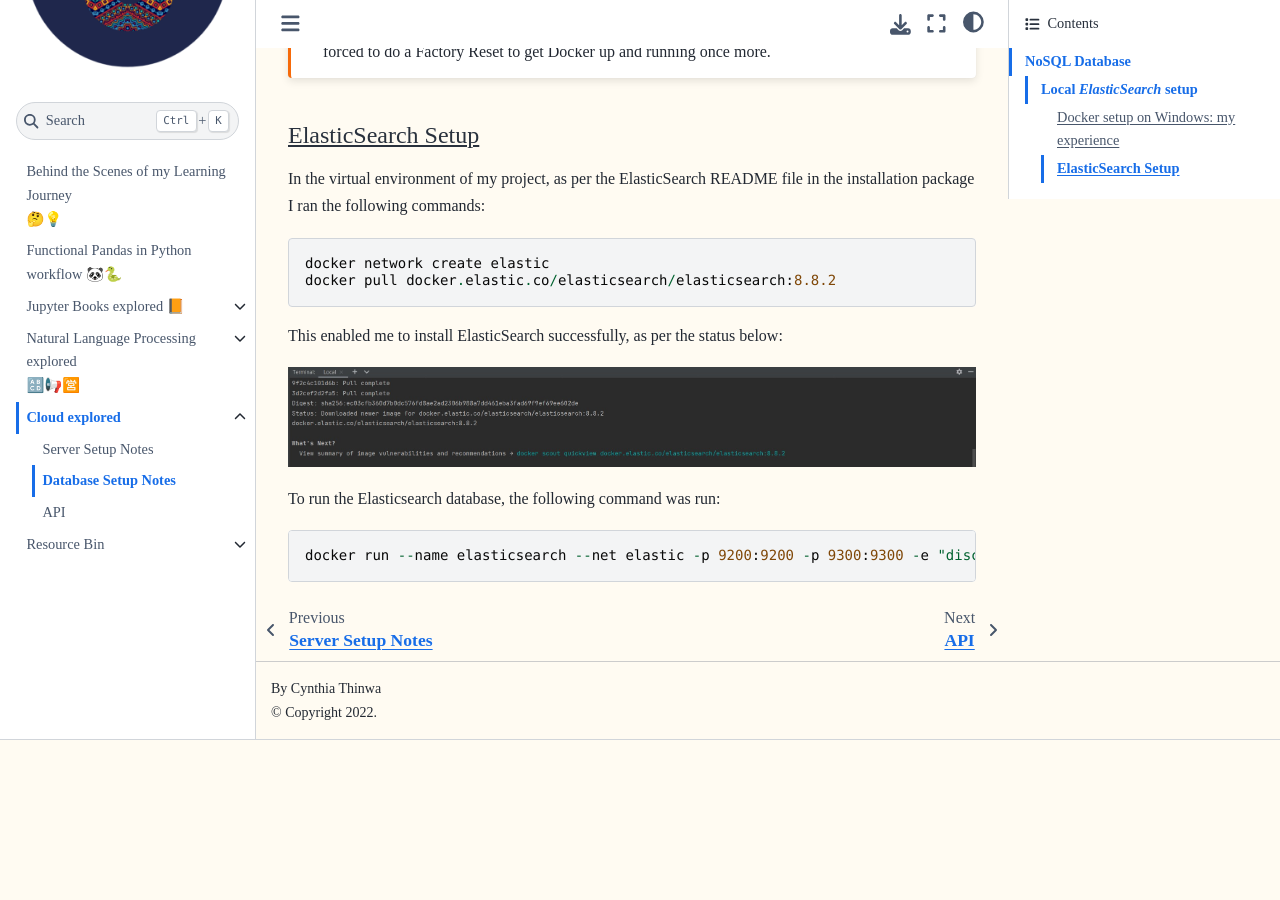
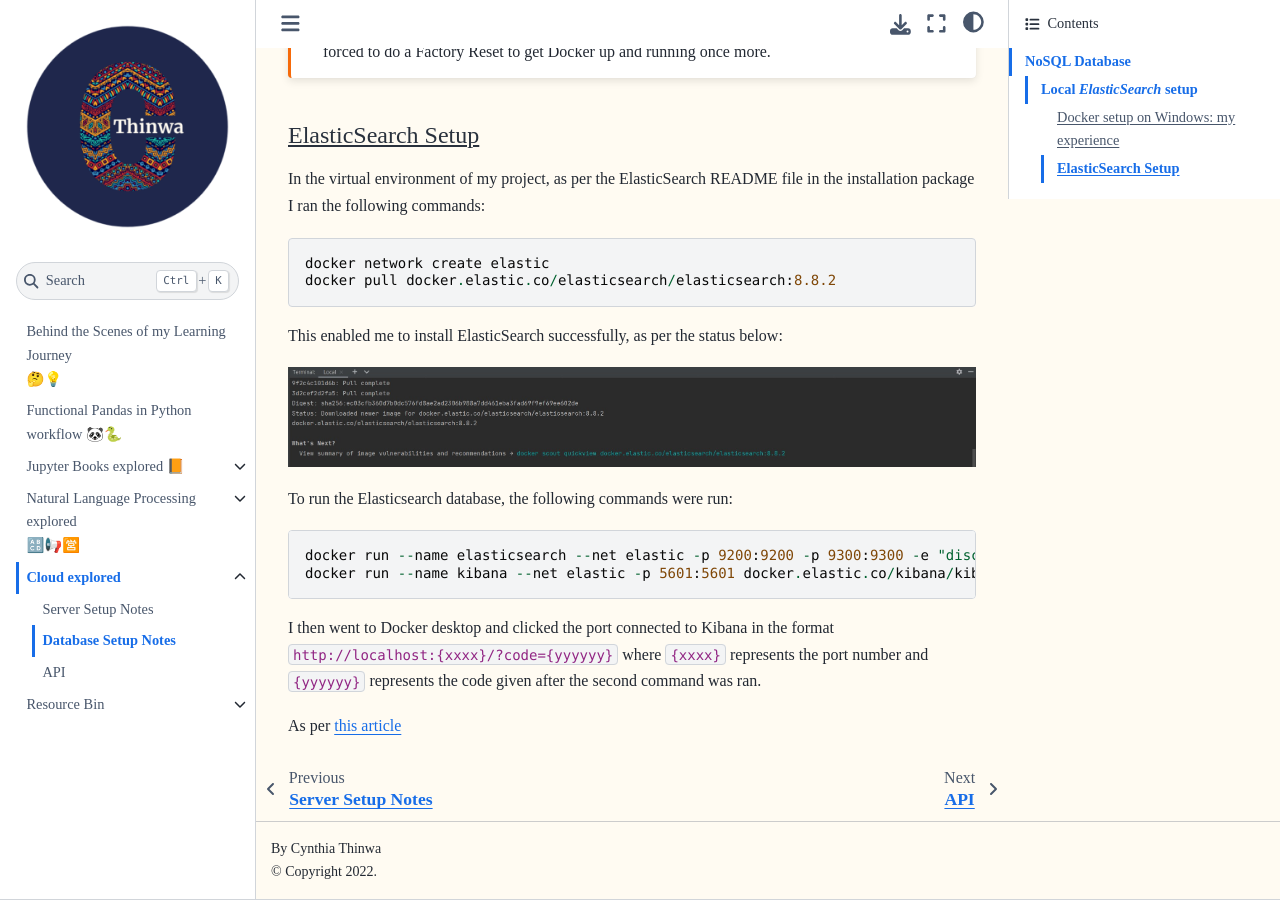
Before and after one commit to CeeThinwa/BTS-Continuous-Learning, a Jupyter Book: the page built from book/6/database_setup.md, in a window 1280 px wide and 900 px high, scrolled down 8454 px. Built offline with Jupyter Book 1.0.4 settings and Sphinx 7.4.7 and the Sphinx Book theme 1.1.4, drawn with Linux system fonts in a browser that asks for light colours; before the commit the page ends 9194 px from its top, so only the background shows below that.

Commit message:
Update database_setup.md

````diff
--- a/book/6/database_setup.md
+++ b/book/6/database_setup.md
@@ -117,8 +117,14 @@
 
 ![Elasticsearch success](../_static/images/elasticsearch-success.jpg)
 
-To run the Elasticsearch database, the following command was run:
+To run the Elasticsearch database, the following commands were run:
 
 ```
 docker run --name elasticsearch --net elastic -p 9200:9200 -p 9300:9300 -e "discovery.type=single-node" -t docker.elastic.co/elasticsearch/elasticsearch:8.8.2
+docker run --name kibana --net elastic -p 5601:5601 docker.elastic.co/kibana/kibana:8.8.2
 ```
+
+I then went to Docker desktop and clicked the port connected to Kibana in the format `http://localhost:{xxxx}/?code={yyyyyy}`
+where `{xxxx}` represents the port number and `{yyyyyy}` represents the code given after the second command was ran.
+
+As per [this article](https://kb.objectrocket.com/elasticsearch/how-to-configure-kibana-after-installation)
````
